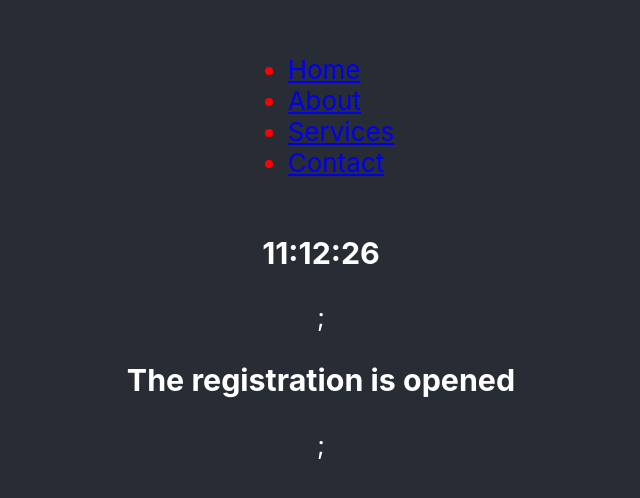
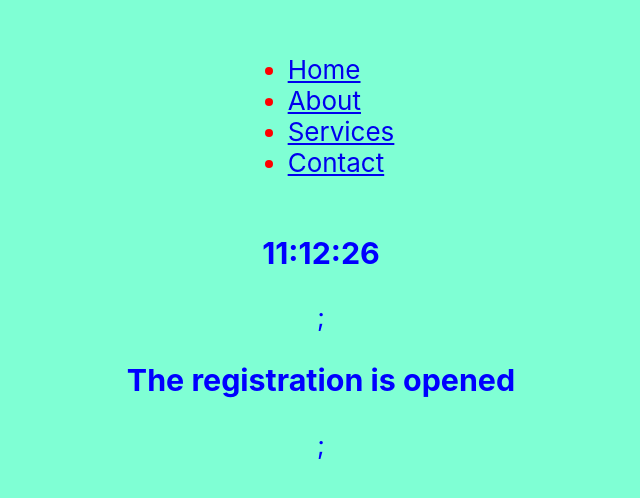
Before and after one commit to Joelpat/blanc, a React (Create React App) app: page / in a window 1280 px wide. Shown: the part 156-654 px from the top of the page, without its empty margins (319-959 px from the left). Built offline with nearby package versions, Linux system fonts and the light colour scheme.

Commit message:
voila 1 commit

```diff
--- a/src/App.css
+++ b/src/App.css
@@ -15,14 +15,14 @@
 }
 
 .App-header {
-  background-color: #282c34;
+  background-color: aquamarine;
   min-height: 100vh;
   display: flex;
   flex-direction: column;
   align-items: center;
   justify-content: center;
   font-size: calc(10px + 2vmin);
-  color: white;
+  color: blue;
 }
 
 .App-link {
```
